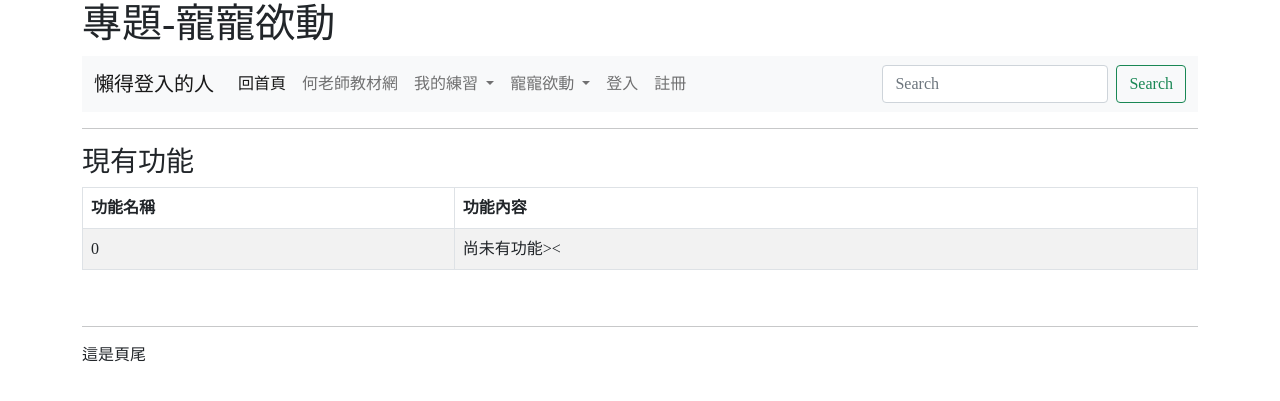
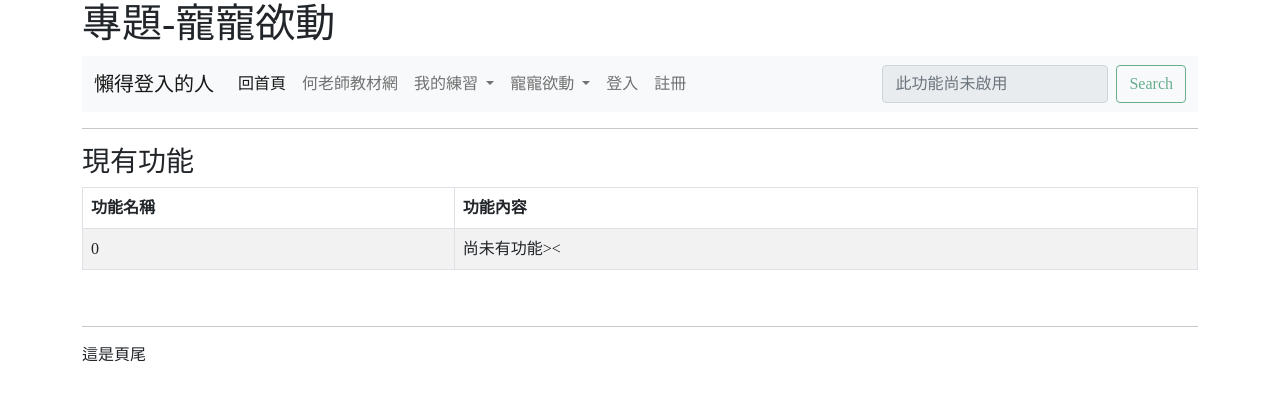
Before and after one commit to gahao0168/ai, a Django app: page /about/ in a window 1280 px wide. Shown: the top 401 px of the page. Run offline with Django 3.2, Linux system fonts and the light colour scheme; data comes from the database, SQL or seed files in the repository; some libraries are stand-ins or nearby versions.

Commit message:
關閉搜尋功能

```diff
--- a/templates/menu.html
+++ b/templates/menu.html
@@ -58,8 +58,8 @@
         {% endif %}
       </ul>
       <form class="d-flex">
-        <input class="form-control me-2" type="search" placeholder="Search" aria-label="Search">
-        <button class="btn btn-outline-success" type="submit">Search</button>
+        <input class="form-control me-2" type="search" placeholder="此功能尚未啟用" disabled="disabled" aria-label="Search">
+        <button class="btn btn-outline-success" type="submit" disabled="disabled">Search</button>
       </form>
     </div>
   </div>
```
